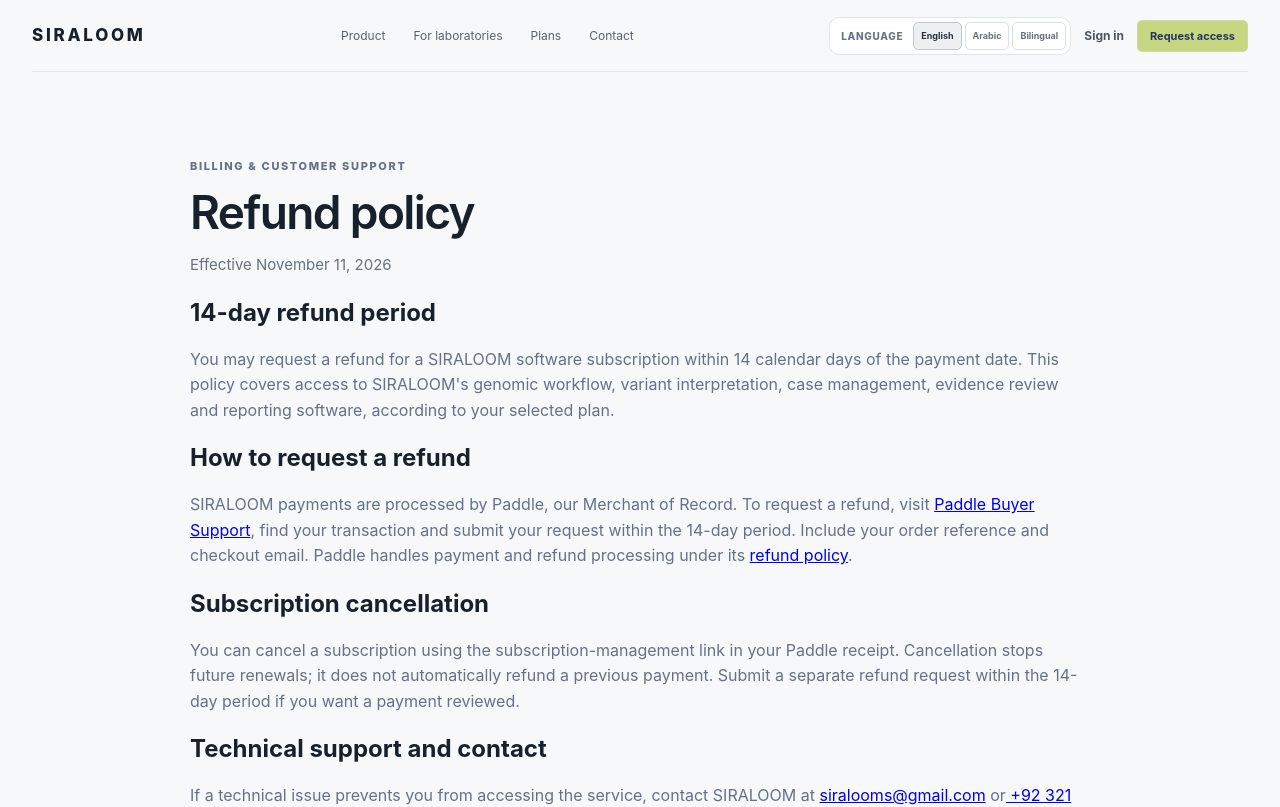
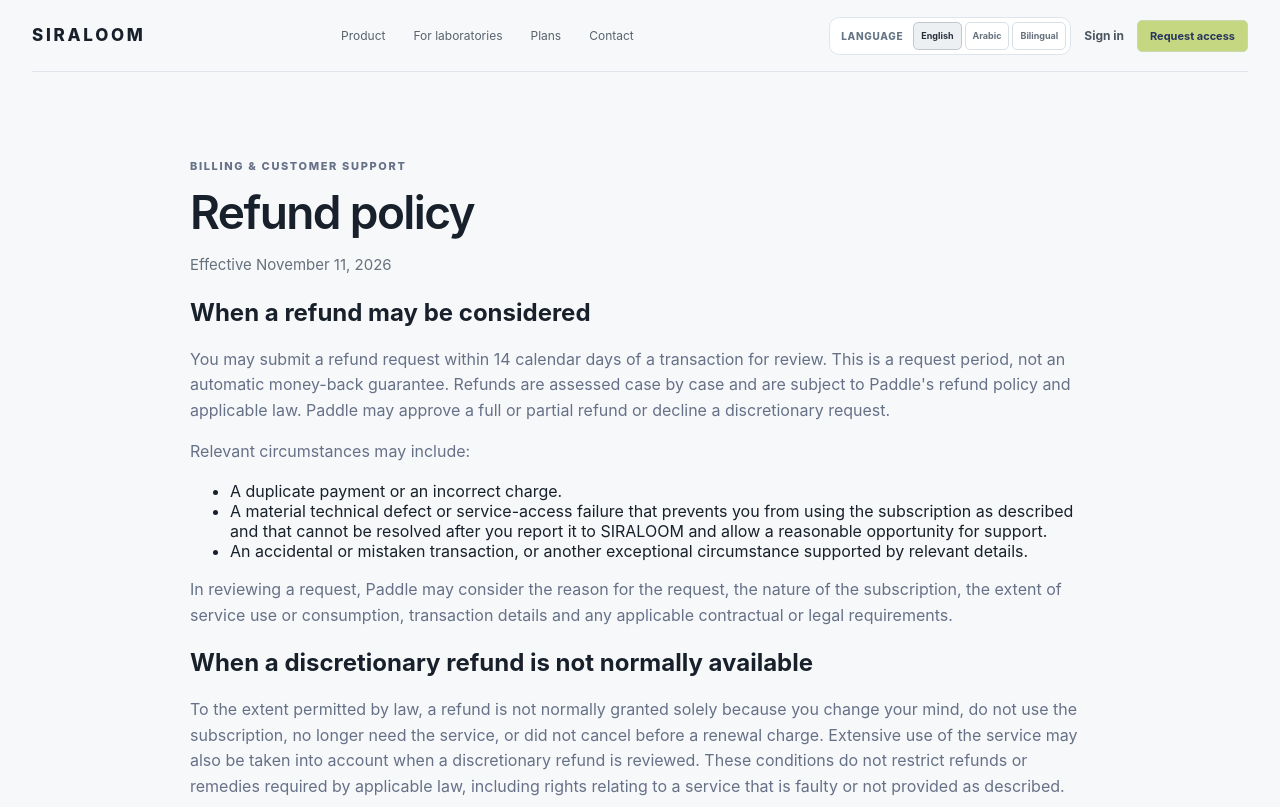
Before and after one commit to SayedaRehmat/SIRALOOM, a Next.js app in the folder frontend/: page /refund-policy in a window 1280 px wide. Shown: the top 807 px of the page. Built offline with nearby package versions, Linux system fonts and the light colour scheme; no server answers.

Commit message:
docs: clarify refund eligibility and review conditions

```diff
--- a/frontend/app/(public)/refund-policy/page.tsx
+++ b/frontend/app/(public)/refund-policy/page.tsx
@@ -11,12 +11,47 @@ export default function RefundPolicy() {
         <p className="lead">Effective November 11, 2026</p>
 
         <section>
-          <h2>14-day refund period</h2>
+          <h2>When a refund may be considered</h2>
           <p>
-            You may request a refund for a SIRALOOM software subscription within
-            14 calendar days of the payment date. This policy covers access to
-            SIRALOOM's genomic workflow, variant interpretation, case management,
-            evidence review and reporting software, according to your selected plan.
+            You may submit a refund request within 14 calendar days of a
+            transaction for review. This is a request period, not an automatic
+            money-back guarantee. Refunds are assessed case by case and are
+            subject to Paddle's refund policy and applicable law. Paddle may
+            approve a full or partial refund or decline a discretionary request.
+          </p>
+          <p>Relevant circumstances may include:</p>
+          <ul>
+            <li>A duplicate payment or an incorrect charge.</li>
+            <li>
+              A material technical defect or service-access failure that
+              prevents you from using the subscription as described and that
+              cannot be resolved after you report it to SIRALOOM and allow a
+              reasonable opportunity for support.
+            </li>
+            <li>
+              An accidental or mistaken transaction, or another exceptional
+              circumstance supported by relevant details.
+            </li>
+          </ul>
+          <p>
+            In reviewing a request, Paddle may consider the reason for the
+            request, the nature of the subscription, the extent of service use
+            or consumption, transaction details and any applicable contractual
+            or legal requirements.
+          </p>
+        </section>
+
+        <section>
+          <h2>When a discretionary refund is not normally available</h2>
+          <p>
+            To the extent permitted by law, a refund is not normally granted
+            solely because you change your mind, do not use the subscription,
+            no longer need the service, or did not cancel before a renewal
+            charge. Extensive use of the service may also be taken into account
+            when a discretionary refund is reviewed. These conditions do not
+            restrict refunds or remedies required by applicable law, including
+            rights relating to a service that is faulty or not provided as
+            described.
           </p>
         </section>
 
@@ -24,35 +59,53 @@ export default function RefundPolicy() {
           <h2>How to request a refund</h2>
           <p>
             SIRALOOM payments are processed by Paddle, our Merchant of Record.
-            To request a refund, visit <a href="https://paddle.net" target="_blank" rel="noreferrer">Paddle Buyer Support</a>,
-            find your transaction and submit your request within the 14-day period.
-            Include your order reference and checkout email. Paddle handles payment
-            and refund processing under its <a href="https://www.paddle.com/legal/refund-policy" target="_blank" rel="noreferrer">refund policy</a>.
+            Submit your request through{" "}
+            <a href="https://paddle.net" target="_blank" rel="noreferrer">
+              Paddle Buyer Support
+            </a>{" "}
+            or the support link in your Paddle receipt. Include your order
+            reference, checkout email and a brief explanation of the issue.
+            For a technical or access problem, contact SIRALOOM first at{" "}
+            <a href="mailto:siralooms@gmail.com">siralooms@gmail.com</a> so we
+            can investigate and try to resolve it. Paddle handles payment and
+            refund decisions under its{" "}
+            <a
+              href="https://www.paddle.com/legal/refund-policy"
+              target="_blank"
+              rel="noreferrer"
+            >
+              refund policy
+            </a>
+            .
           </p>
         </section>
 
         <section>
           <h2>Subscription cancellation</h2>
           <p>
-            You can cancel a subscription using the subscription-management link
-            in your Paddle receipt. Cancellation stops future renewals; it does
-            not automatically refund a previous payment. Submit a separate refund
-            request within the 14-day period if you want a payment reviewed.
+            You can cancel a subscription using the subscription-management
+            link in your Paddle receipt. Cancellation prevents future renewals
+            and normally takes effect at the end of the current billing period.
+            It does not automatically refund a previous payment. If you want a
+            payment reviewed, submit a separate refund request to Paddle.
           </p>
         </section>
 
         <section>
           <h2>Technical support and contact</h2>
           <p>
-            If a technical issue prevents you from accessing the service, contact
-            SIRALOOM at <a href="mailto:siralooms@gmail.com">siralooms@gmail.com</a> or
+            If a technical issue prevents you from accessing the service,
+            contact SIRALOOM at{" "}
+            <a href="mailto:siralooms@gmail.com">siralooms@gmail.com</a> or
             <a href="tel:+923211906738"> +92 321 1906738</a>.
           </p>
         </section>
 
         <p className="quiet">
           This policy does not limit any mandatory consumer rights that apply
-          in your country. See our <Link href="/terms">Terms of Service</Link> and{" "}
+          in your country. Paddle's policy and applicable law may provide
+          additional rights or remedies. See our{" "}
+          <Link href="/terms">Terms of Service</Link> and{" "}
           <Link href="/privacy">Privacy Policy</Link>.
         </p>
       </main>
```
